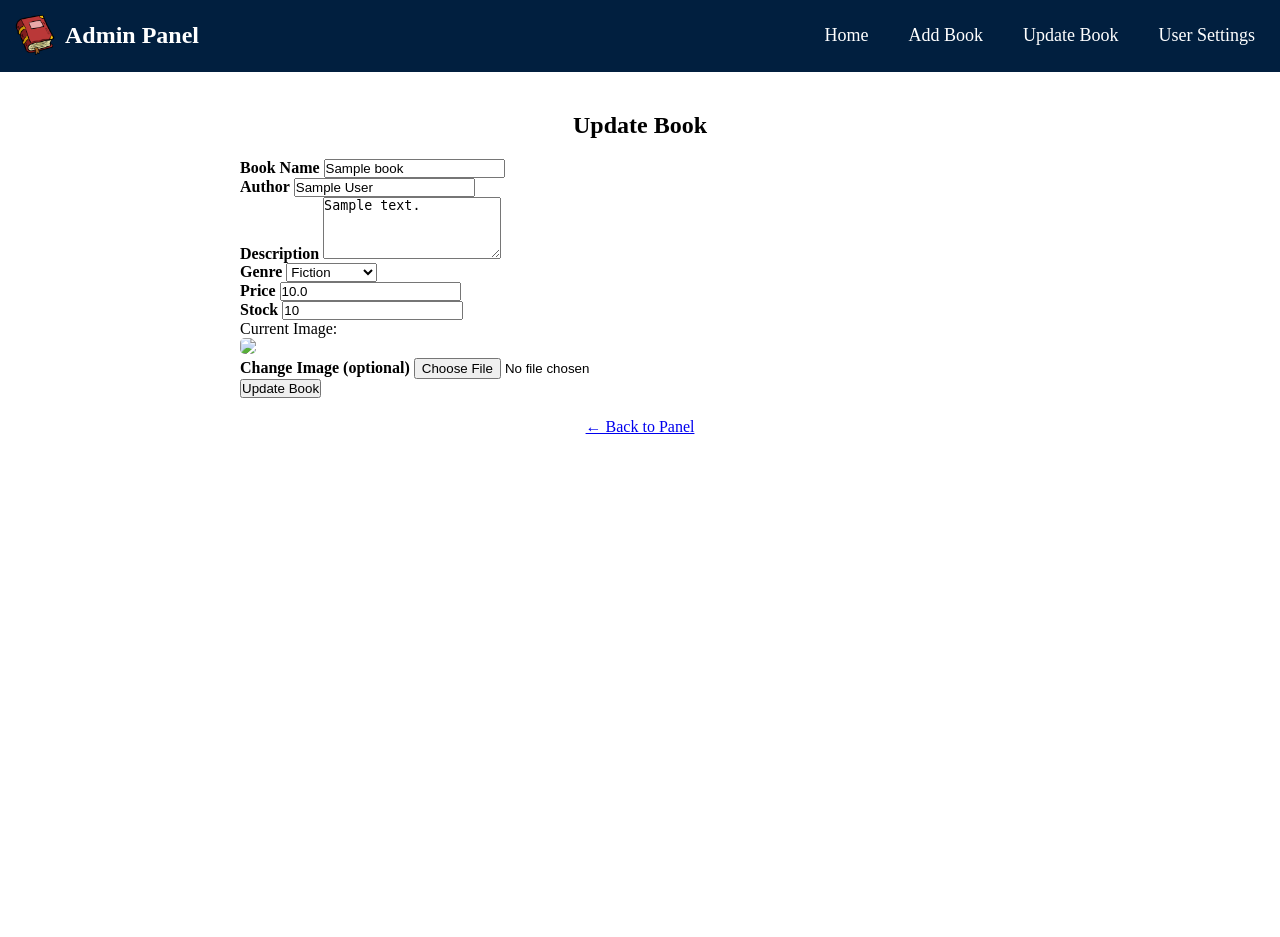
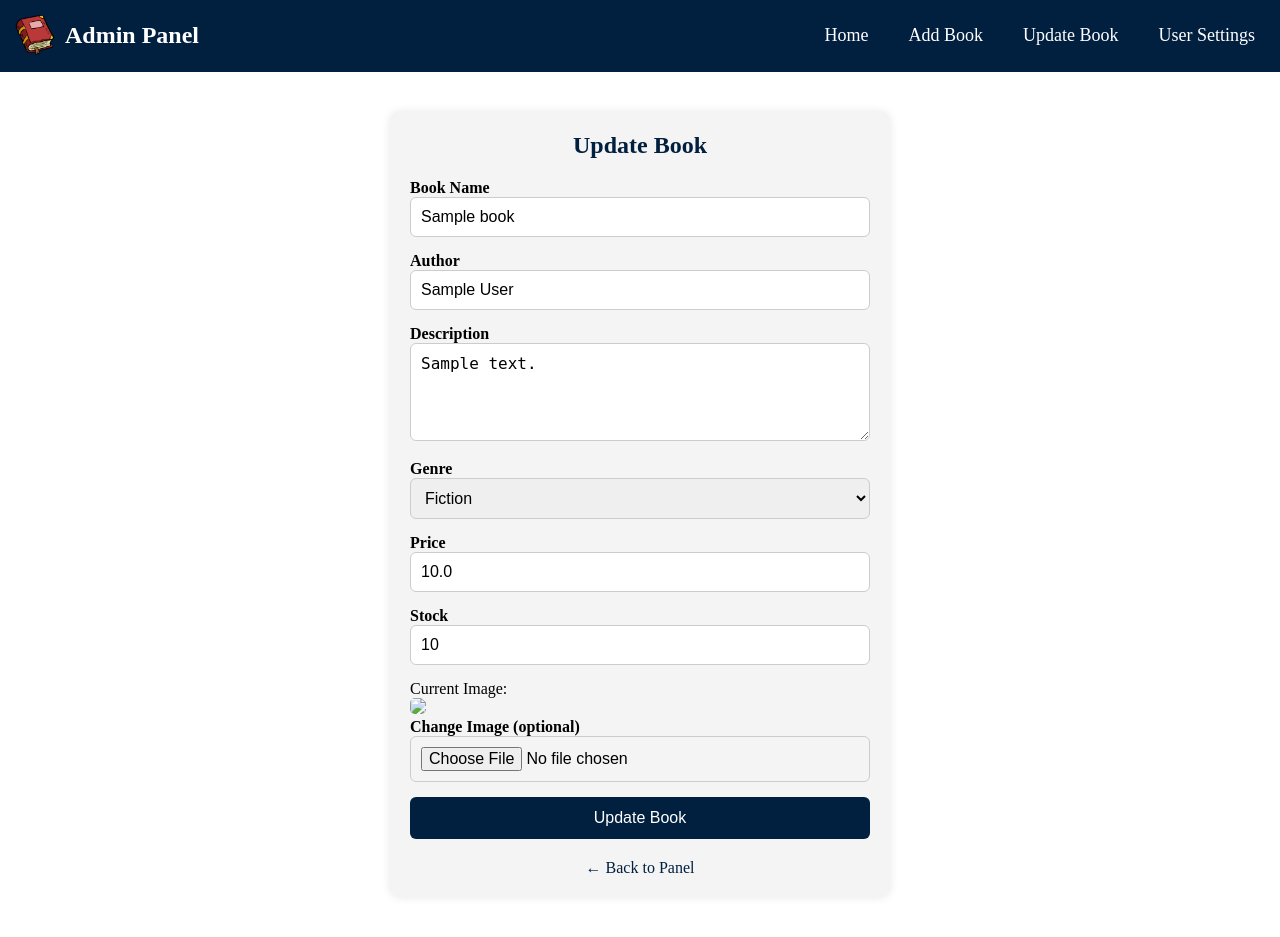
Before and after one commit to zeyn-zeze/bookstore-flask, a Flask app: page /dashboard/update_book/1 in a window 1280 px wide. Before the commit the page ends 434 px from the top, so only its background shows below. Run offline with Flask 3, Linux system fonts and the light colour scheme; tables that the repository leaves empty hold one stand-in row (values such as "Sample post").

Commit message:
update on the styling

```diff
--- a/templates/dashboard/update_book.html
+++ b/templates/dashboard/update_book.html
@@ -25,8 +25,8 @@
 
   <!-- MAIN CONTENT -->
   <main>
-    <section style="max-width: 800px; margin: 40px auto;">
-      <h1 style="text-align:center; margin-bottom: 20px;">Update Book</h1>
+    <section class="add-book-form">
+      <h1>Update Book</h1>
 
       <form method="POST" enctype="multipart/form-data">
         <div class="form-group">
```
